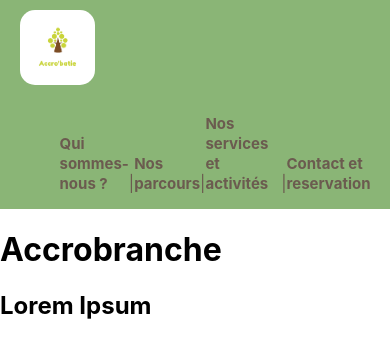
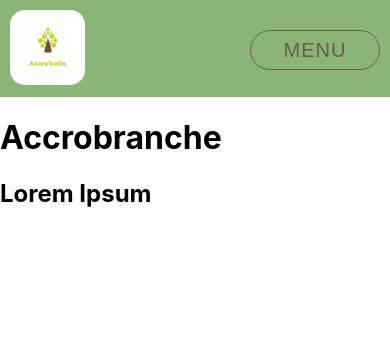
Before and after one commit to ValentinM27/Accrobranche, a React (Create React App) app: page / in a window 390 px wide. Shown: the top 358 px of the page. Built offline with nearby package versions, Linux system fonts and the light colour scheme.

Commit message:
Responsive NavBar

```diff
--- a/src/components/Navigation.jsx
+++ b/src/components/Navigation.jsx
@@ -1,9 +1,33 @@
-import React from "react";
-import {Link, withRouter} from "react-router-dom";
-
+import React, { useState, useEffect } from "react";
+import { Link, withRouter } from "react-router-dom";
 import logo_accrobatie from "../images/logo-accrobatie.png";
 
 function Navigation (props) {
+
+    const [toggleMenu, setToggleMenu ] = useState(false);
+    const [ largeur, setLargeur ] = useState(window.innerWidth);
+
+    const toggleNavSmallScreen = () => {
+        setToggleMenu(!toggleMenu);
+    }
+
+    useEffect( () => {
+
+        const changeWidth = () => {
+            setLargeur(window.innerWidth);
+
+            if (window.innerWidth > 700) {
+                setToggleMenu(false);
+            }
+        }
+
+        window.addEventListener("resize", changeWidth);
+
+        return () => {
+            window.removeEventListener("resize", changeWidth);
+        }
+    }, [])
+
     return (
         <div className="navigation">
 
@@ -14,31 +38,37 @@ function Navigation (props) {
             </div>
 
             <nav className="navbar">
+                {(toggleMenu || largeur > 700) &&
+                (
                     <ul className="navigation-list">
                         <li className="navigation-list-element">
-                        <Link to="/about">
+                            <Link className="nav-link" to="/about">
                                 Qui sommes-nous ?
                             </Link>
                         </li>
-                    |
+
                         <li className="navigation-list-element">
-                        <Link to="/routes">
+                            <Link className="nav-link" to="/routes">
                                 Nos parcours
                             </Link>
                         </li>
-                    |
+
                         <li className="navigation-list-element">
-                        <Link to="/activities">
+                            <Link className="nav-link" to="/activities">
                                 Nos services et activités
                             </Link>
                         </li>
-                    |
+
                         <li className="navigation-list-element">
-                        <Link to="/contact">
+                            <Link className="nav-link" to="/contact">
                                 Contact et reservation
                             </Link>
                         </li>
                     </ul>
+                )}
+                <div className="navigation-button-container">
+                    <button onClick={toggleNavSmallScreen} className="navigation-button">MENU</button>
+                </div>
             </nav>
 
         </div>
--- a/src/styles/Global.css
+++ b/src/styles/Global.css
@@ -123,6 +123,10 @@ header {
     font-size: 3em;
 }
 
+.navigation-button-container {
+    display: none;
+}
+
 /* Navbar pour écran supérieur à 700px */
 @media (min-width: 700px) {
     .navbar {
@@ -131,10 +135,62 @@ header {
     }
 
     .navigation-list {
-        padding-top: 25px;
+        padding-top: 23px;
     }
 
     .navigation-list-element {
         margin: auto 15px auto 15px;
     }
 }
+
+/* Navbar pour écran inférieur à 700px */
+@media (max-width: 700px) {
+
+    .navigation {
+        width: 95%;
+    }
+    .navbar {
+        display: block;
+    }
+
+    .navigation-button-container {
+        display: block;
+        position: absolute;
+        right: 10px;
+        top: 30px;
+    }
+
+    .navigation-button {
+        outline: none;
+        height: 40px;
+        width: 130px;
+        font-size: 20px;
+        color: #6b5b4f;
+        background: transparent;
+        border: 1px solid #6b5b4f;
+        border-radius: 40px;
+        cursor: pointer;
+        letter-spacing: 1px;
+
+        transition: all ease 0.75s;
+    }
+
+    .navigation-button:hover {
+        background-color: #6b5b4f;
+        color: #EDEFF1;
+    }
+
+    .navigation-list {
+        position: relative;
+        padding-right: 5px;
+        padding-top: 80px;
+        flex-direction: column;
+    }
+}
+
+/* Navbar pour écran de moins de 320px */
+@media (max-width: 320px) {
+    .navigation-list {
+        padding-top: 0px;
+    }
+}
```
Lines whose indentation alone changed are shown as unchanged.
